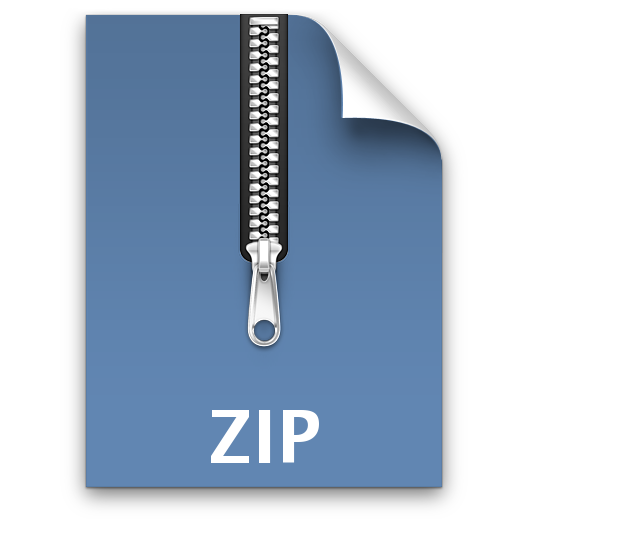
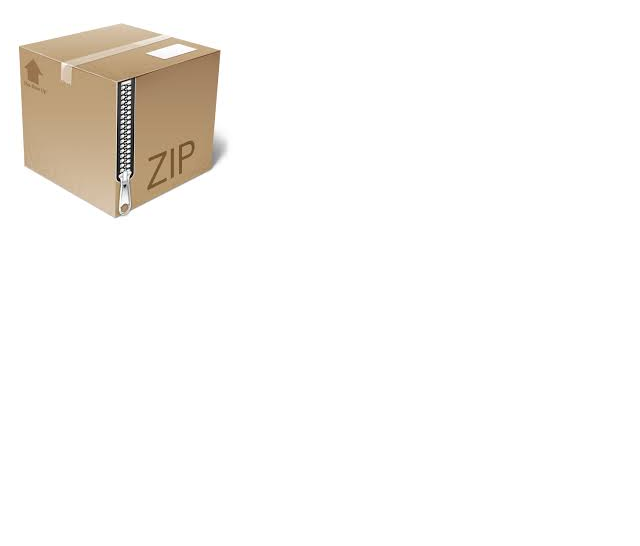
Before and after one commit to a5221985/a5221985.github.io, a plain HTML site: page index.html in a window 1280 px wide. Shown: the whole page, without its empty margins (0-640 px from the left). Drawn offline with Linux system fonts and the light colour scheme.

Commit message:
image change

```diff
--- a/index.html
+++ b/index.html
@@ -3,6 +3,6 @@
         <title>Images</title>
     </head>
     <body>
-        <a href="images/images.zip"><img src="images/zip_file_image.png"></a>
+        <a href="images/images.zip"><img src="images/zip_box_image.jpeg"></a>
     </body>
 </html>
```
Also changed, not shown: images/zip_box_image.jpeg (added).
